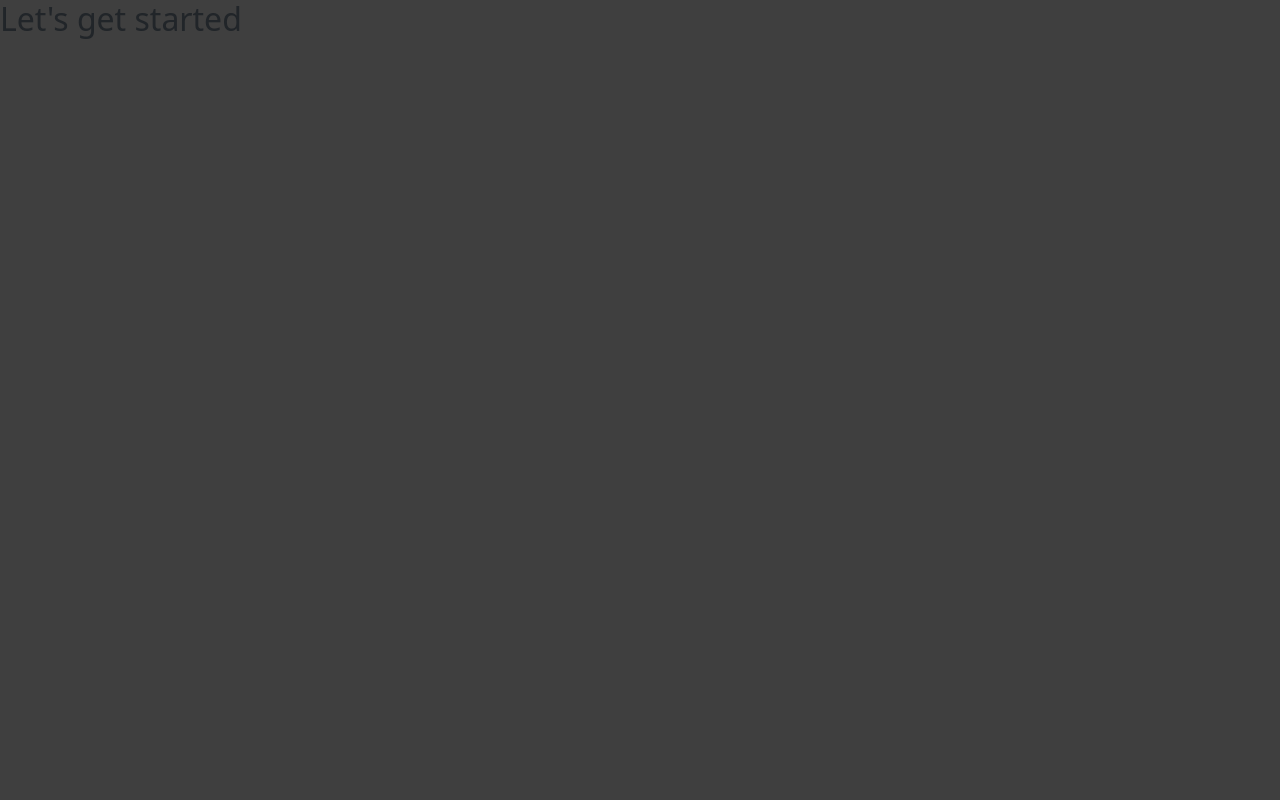
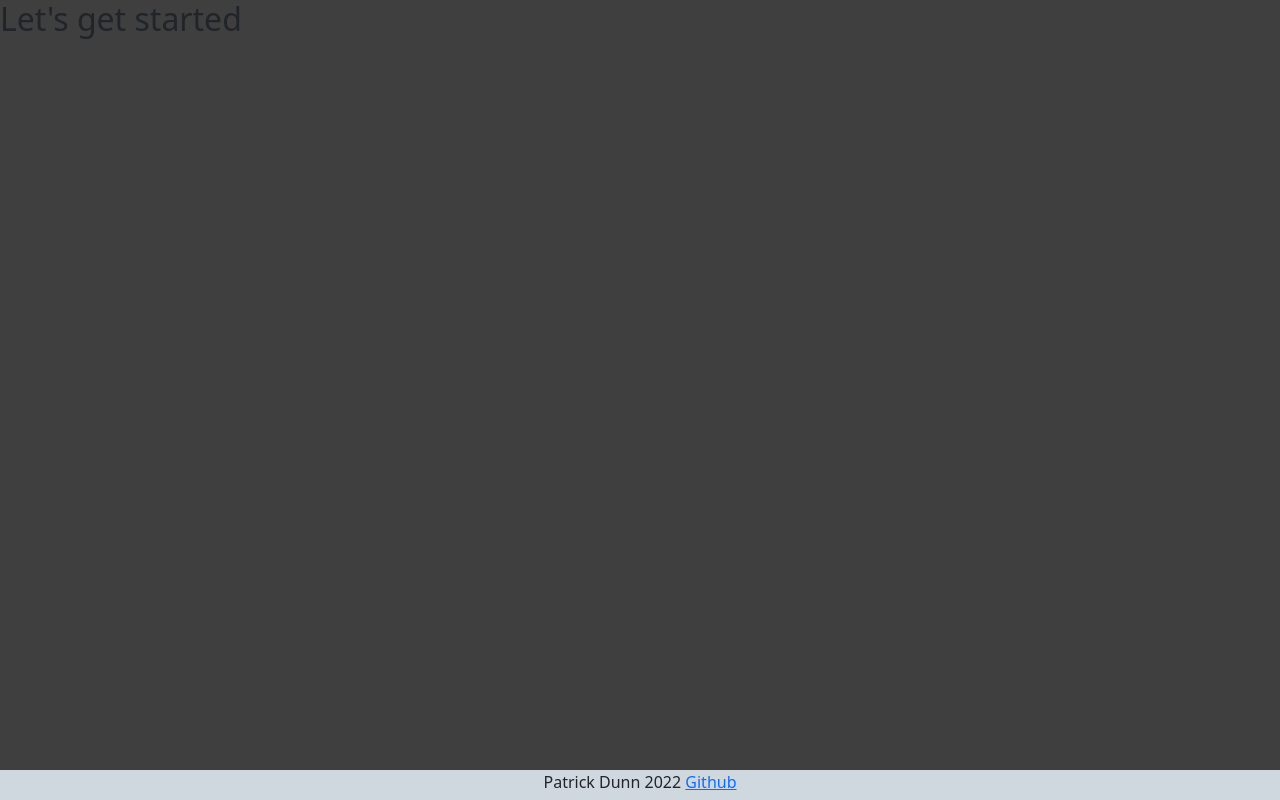
Before and after one commit to knightmac19/react-todos, a React (Create React App) app: page / in a window 1280 px wide. Built offline with nearby package versions, Linux system fonts and the light colour scheme.

Commit message:
initial go at footer

```diff
--- a/src/App.js
+++ b/src/App.js
@@ -1,11 +1,14 @@
 import React from 'react';
 import "./App.css";
+
+import Footer from './components/Layout/Footer';
 
 
 const App = () => {
   return (
     <div>
       <h2>Let's get started</h2>
+      <Footer />
     </div>
   );
 };
--- /dev/null
+++ b/src/components/Layout/Footer.css
@@ -0,0 +1,10 @@
+.footer-layout {
+    position:absolute;
+    bottom: 0px;
+    width:100%;
+    height: 30px;
+    /* color: white; */
+    text-align: center;
+    background-color: #cfd7df;
+    vertical-align: center;
+}
--- /dev/null
+++ b/src/components/Layout/Footer.js
@@ -0,0 +1,21 @@
+import React from "react";
+import "./Footer.css";
+
+const Footer = () => {
+  return (
+    <div>
+      <div className="footer-layout">
+        Patrick Dunn 2022{" "}
+        <a
+          href="https://github.com/knightmac19/react-todos"
+          rel="noopener noreferrer"
+          target="_blank"
+        >
+          <span>Github</span>
+        </a>
+      </div>
+    </div>
+  );
+};
+
+export default Footer;
--- a/src/index.css
+++ b/src/index.css
@@ -12,3 +12,5 @@ body {
   margin: 0;
   background-color: #3f3f3f;
 }
+
+/* background: linear-gradient(to bottom, #155fbf, #cfd7df); */
```
Also changed, not shown: src/components/Layout/Header.css (added), src/components/Layout/Header.js (added).
